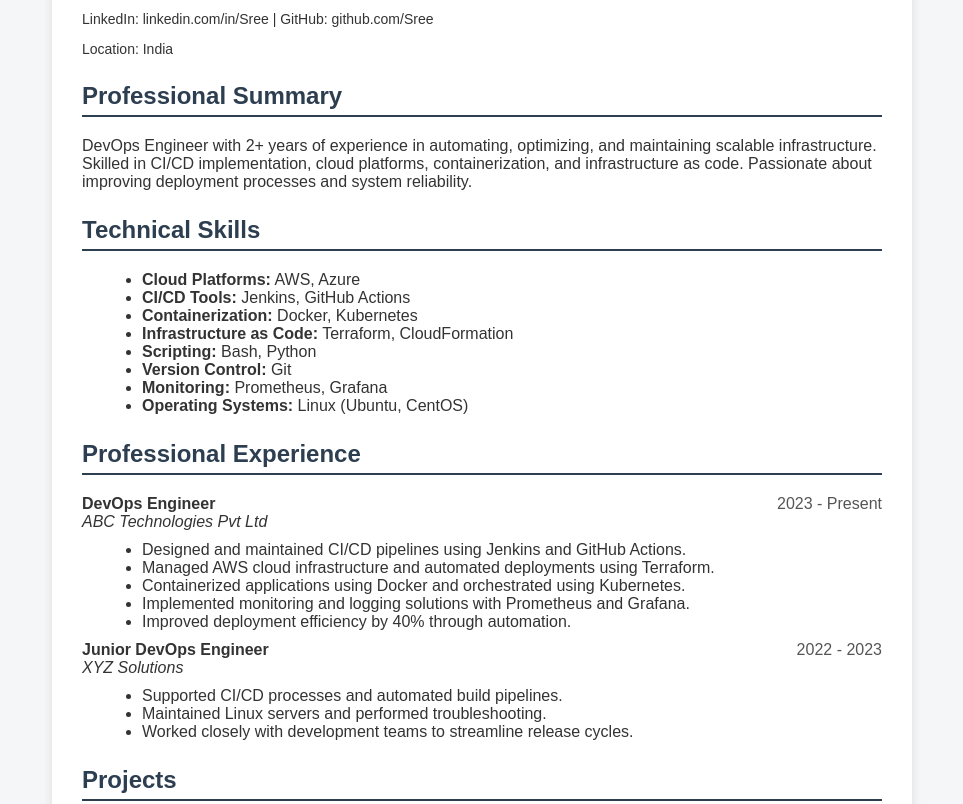
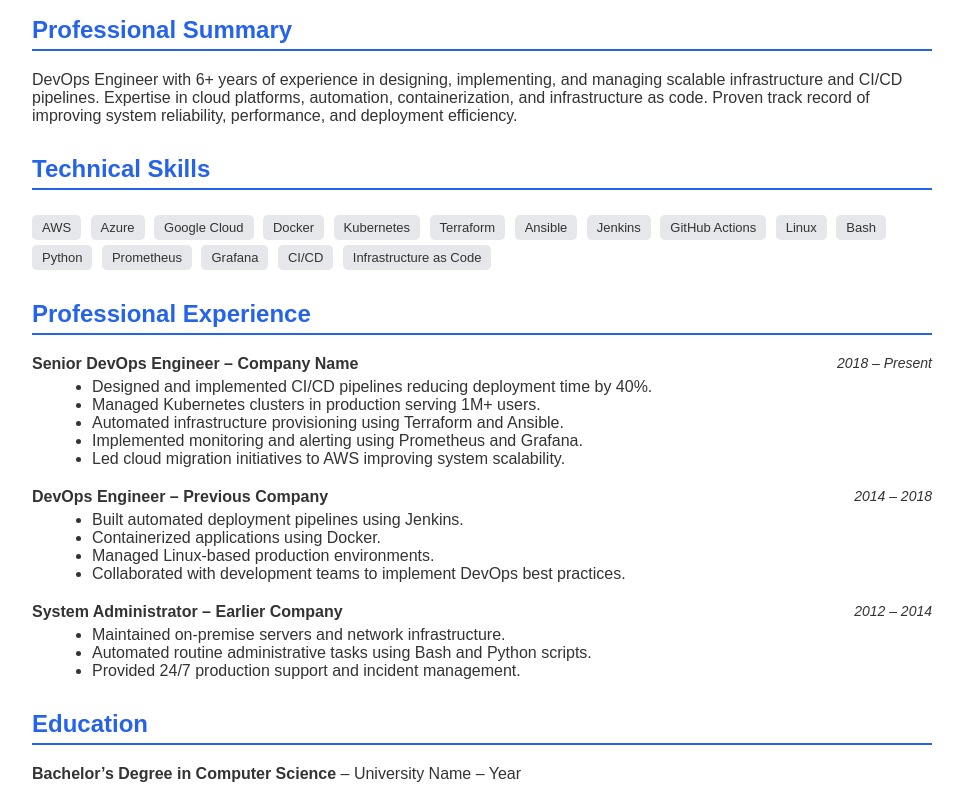
Before and after one commit to AditiFash/AditiFash.github.io, a plain HTML site: page index.html in a window 1280 px wide. Shown: the part 151-955 px from the top of the page, without its empty margins (158-1121 px from the left). Drawn offline with Linux system fonts and the light colour scheme.

Commit message:
Update index.html
Updated changes for index.html

```diff
--- a/index.html
+++ b/index.html
@@ -5,47 +5,63 @@
     <title>Sree - DevOps Engineer Resume</title>
     <style>
         body {
-            font-family: Arial, sans-serif;
+            font-family: Arial, Helvetica, sans-serif;
             margin: 0;
             padding: 0;
-            background-color: #f4f6f8;
+            background-color: #f4f6f9;
             color: #333;
         }
         .container {
-            width: 800px;
+            width: 900px;
             margin: 30px auto;
             background: #fff;
-            padding: 30px;
+            padding: 40px;
             box-shadow: 0 0 10px rgba(0,0,0,0.1);
         }
         h1 {
-            margin-bottom: 5px;
-            color: #2c3e50;
+            margin: 0;
+            font-size: 32px;
+            color: #1f2937;
         }
         h2 {
-            border-bottom: 2px solid #2c3e50;
+            border-bottom: 2px solid #2563eb;
             padding-bottom: 5px;
-            margin-top: 25px;
-            color: #2c3e50;
+            margin-top: 30px;
+            color: #2563eb;
+        }
+        h3 {
+            margin: 10px 0 5px 0;
         }
         .contact {
-            margin-bottom: 20px;
+            margin-top: 10px;
             font-size: 14px;
         }
+        .section {
+            margin-top: 20px;
+        }
         ul {
-            margin: 10px 0 10px 20px;
+            margin: 5px 0 15px 20px;
+        }
+        .skills span {
+            display: inline-block;
+            background: #e5e7eb;
+            padding: 5px 10px;
+            margin: 5px 5px 0 0;
+            border-radius: 5px;
+            font-size: 13px;
+        }
+        .job {
+            margin-bottom: 20px;
         }
         .job-title {
             font-weight: bold;
         }
-        .company {
+        .job-duration {
+            float: right;
             font-style: italic;
+            font-size: 14px;
         }
-        .date {
-            float: right;
-            color: #555;
-        }
-        .clearfix {
+        .clear {
             clear: both;
         }
     </style>
@@ -55,74 +71,100 @@
 <div class="container">
     <h1>Sree</h1>
     <div class="contact">
-        <p>Email: Sree@example.com | Phone: +91-XXXXXXXXXX</p>
-        <p>LinkedIn: linkedin.com/in/Sree | GitHub: github.com/Sree</p>
-        <p>Location: India</p>
+        <p>Email: sree@email.com | Phone: +1-XXX-XXX-XXXX | LinkedIn: linkedin.com/in/sree | Location: City, Country</p>
     </div>
 
+    <div class="section">
         <h2>Professional Summary</h2>
         <p>
-        DevOps Engineer with 2+ years of experience in automating, optimizing,
-        and maintaining scalable infrastructure. Skilled in CI/CD implementation,
-        cloud platforms, containerization, and infrastructure as code.
-        Passionate about improving deployment processes and system reliability.
+            DevOps Engineer with 6+ years of experience in designing, implementing, and managing
+            scalable infrastructure and CI/CD pipelines. Expertise in cloud platforms, automation,
+            containerization, and infrastructure as code. Proven track record of improving system
+            reliability, performance, and deployment efficiency.
         </p>
+    </div>
 
+    <div class="section">
         <h2>Technical Skills</h2>
-    <ul>
-        <li><strong>Cloud Platforms:</strong> AWS, Azure</li>
-        <li><strong>CI/CD Tools:</strong> Jenkins, GitHub Actions</li>
-        <li><strong>Containerization:</strong> Docker, Kubernetes</li>
-        <li><strong>Infrastructure as Code:</strong> Terraform, CloudFormation</li>
-        <li><strong>Scripting:</strong> Bash, Python</li>
-        <li><strong>Version Control:</strong> Git</li>
-        <li><strong>Monitoring:</strong> Prometheus, Grafana</li>
-        <li><strong>Operating Systems:</strong> Linux (Ubuntu, CentOS)</li>
-    </ul>
+        <div class="skills">
+            <span>AWS</span>
+            <span>Azure</span>
+            <span>Google Cloud</span>
+            <span>Docker</span>
+            <span>Kubernetes</span>
+            <span>Terraform</span>
+            <span>Ansible</span>
+            <span>Jenkins</span>
+            <span>GitHub Actions</span>
+            <span>Linux</span>
+            <span>Bash</span>
+            <span>Python</span>
+            <span>Prometheus</span>
+            <span>Grafana</span>
+            <span>CI/CD</span>
+            <span>Infrastructure as Code</span>
+        </div>
+    </div>
 
+    <div class="section">
         <h2>Professional Experience</h2>
 
+        <div class="job">
             <div>
-        <span class="job-title">DevOps Engineer</span>
-        <span class="date">2023 - Present</span><br>
-        <span class="company">ABC Technologies Pvt Ltd</span>
-        <div class="clearfix"></div>
+                <span class="job-title">Senior DevOps Engineer – Company Name</span>
+                <span class="job-duration">2018 – Present</span>
+            </div>
+            <div class="clear"></div>
             <ul>
-            <li>Designed and maintained CI/CD pipelines using Jenkins and GitHub Actions.</li>
-            <li>Managed AWS cloud infrastructure and automated deployments using Terraform.</li>
-            <li>Containerized applications using Docker and orchestrated using Kubernetes.</li>
-            <li>Implemented monitoring and logging solutions with Prometheus and Grafana.</li>
-            <li>Improved deployment efficiency by 40% through automation.</li>
+                <li>Designed and implemented CI/CD pipelines reducing deployment time by 40%.</li>
+                <li>Managed Kubernetes clusters in production serving 1M+ users.</li>
+                <li>Automated infrastructure provisioning using Terraform and Ansible.</li>
+                <li>Implemented monitoring and alerting using Prometheus and Grafana.</li>
+                <li>Led cloud migration initiatives to AWS improving system scalability.</li>
             </ul>
         </div>
 
+        <div class="job">
             <div>
-        <span class="job-title">Junior DevOps Engineer</span>
-        <span class="date">2022 - 2023</span><br>
-        <span class="company">XYZ Solutions</span>
-        <div class="clearfix"></div>
+                <span class="job-title">DevOps Engineer – Previous Company</span>
+                <span class="job-duration">2014 – 2018</span>
+            </div>
+            <div class="clear"></div>
             <ul>
-            <li>Supported CI/CD processes and automated build pipelines.</li>
-            <li>Maintained Linux servers and performed troubleshooting.</li>
-            <li>Worked closely with development teams to streamline release cycles.</li>
+                <li>Built automated deployment pipelines using Jenkins.</li>
+                <li>Containerized applications using Docker.</li>
+                <li>Managed Linux-based production environments.</li>
+                <li>Collaborated with development teams to implement DevOps best practices.</li>
             </ul>
         </div>
 
-    <h2>Projects</h2>
+        <div class="job">
+            <div>
+                <span class="job-title">System Administrator – Earlier Company</span>
+                <span class="job-duration">2012 – 2014</span>
+            </div>
+            <div class="clear"></div>
             <ul>
-        <li><strong>Automated CI/CD Pipeline:</strong> Built end-to-end pipeline integrating Git, Jenkins, Docker, and Kubernetes.</li>
-        <li><strong>Infrastructure Automation:</strong> Provisioned complete AWS infrastructure using Terraform modules.</li>
+                <li>Maintained on-premise servers and network infrastructure.</li>
+                <li>Automated routine administrative tasks using Bash and Python scripts.</li>
+                <li>Provided 24/7 production support and incident management.</li>
             </ul>
+        </div>
 
+    </div>
+
+    <div class="section">
         <h2>Education</h2>
-    <p><strong>Bachelor of Technology (B.Tech) in Computer Science</strong><br>
-       XYZ University | 2018 - 2022</p>
+        <p><strong>Bachelor’s Degree in Computer Science</strong> – University Name – Year</p>
+    </div>
 
+    <div class="section">
         <h2>Certifications</h2>
         <ul>
-        <li>AWS Certified Cloud Practitioner (Optional)</li>
-        <li>Certified Kubernetes Administrator (Optional)</li>
+            <li>AWS Certified Solutions Architect</li>
+            <li>Azure DevOps Engineer Expert</li>
         </ul>
+    </div>
 
 </div>
 
```
Lines whose indentation alone changed are shown as unchanged.
